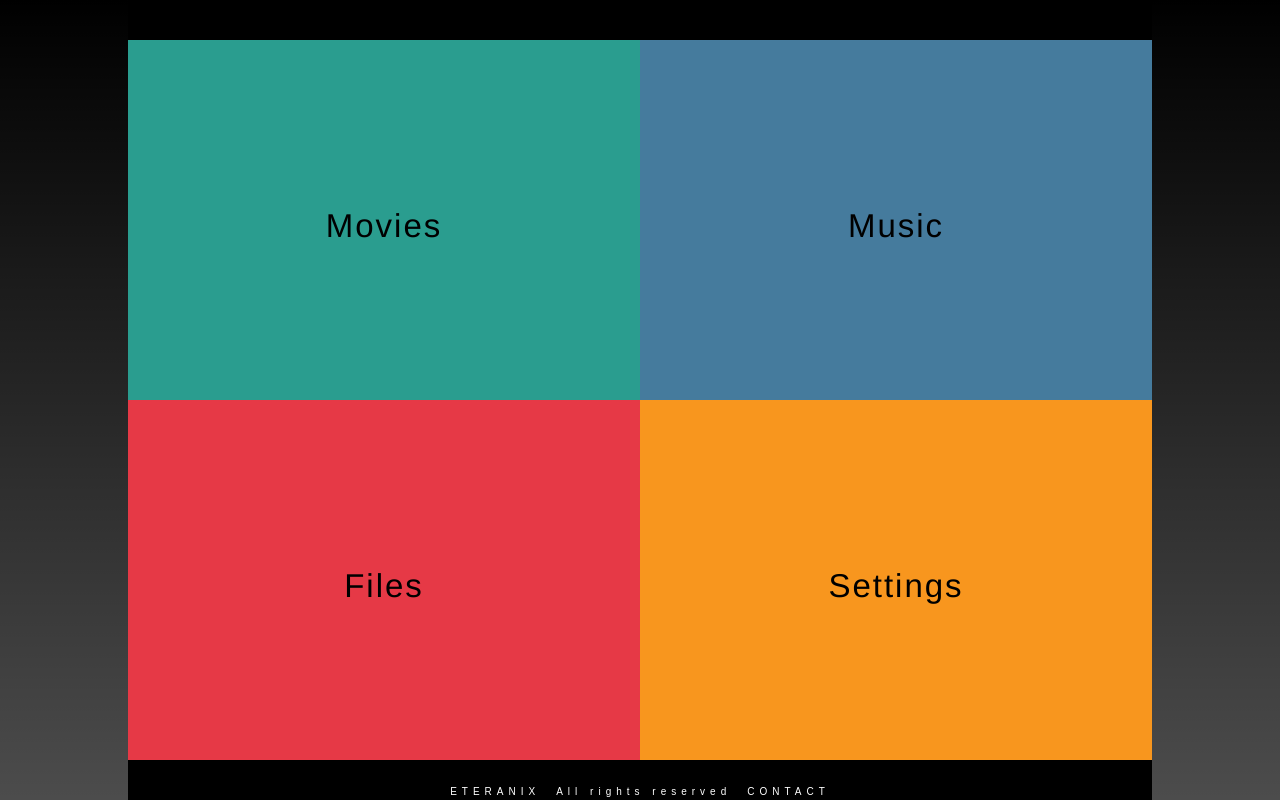
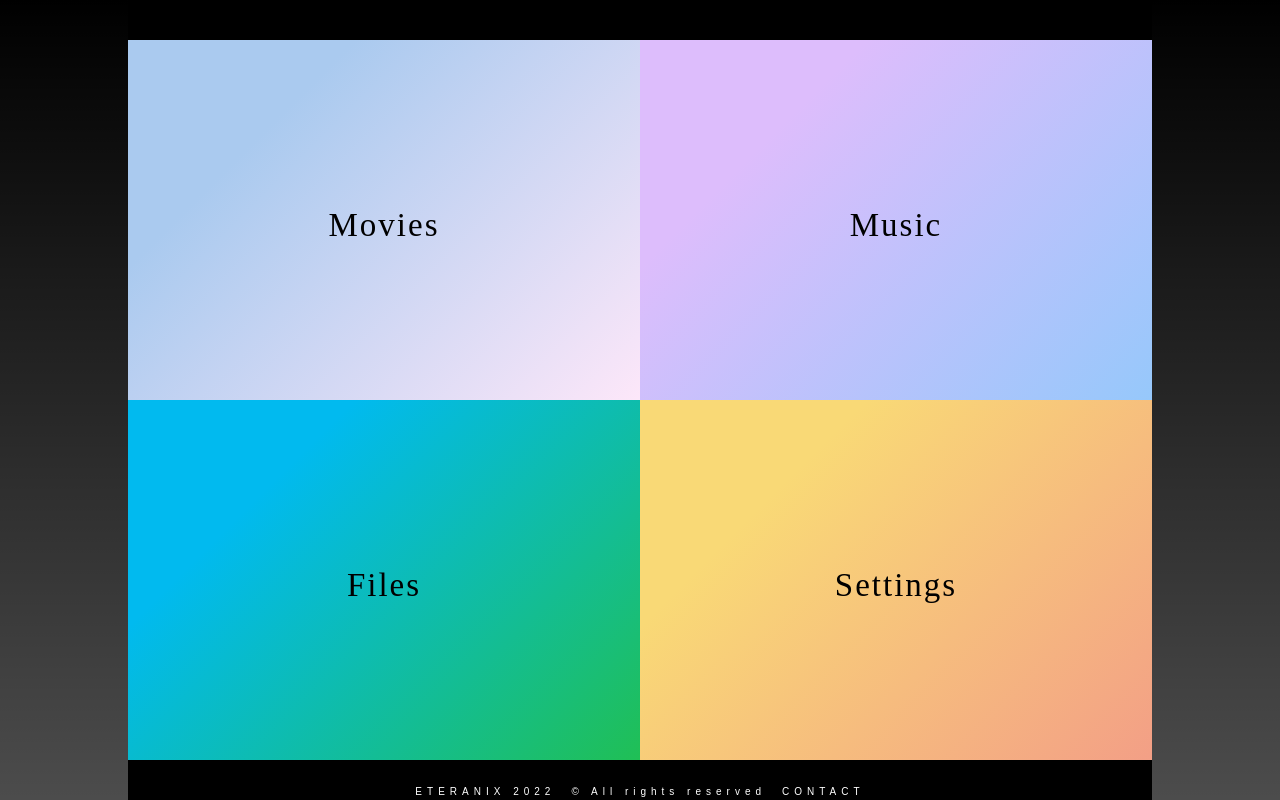
Before and after one commit to ppgyi/eteranix, an Angular app: page /main in a window 1280 px wide. Built offline with nearby package versions, Linux system fonts and the light colour scheme.

Commit message:
main page + auth page design changes

```diff
--- a/src/app/auth/auth.component.css
+++ b/src/app/auth/auth.component.css
@@ -12,8 +12,9 @@
 }
 
 .brand {
-  font-size: 160px;
-  font-family: Brush Script MT, sans-serif;
+  font-size: 140px;
+  /*font-family: Brush Script MT, serif;*/
+  font-family: serif;
   color: #ffb703;
   text-align: center;
   padding-top: 5%;
@@ -39,7 +40,7 @@
   position: relative;
   top: -60px;
   font-size: 15px;
-  font-family: Arial, sans-serif;
+  font-family: sans-serif;
   color: #ffb703;
   letter-spacing: 5px;
   text-align: center;
@@ -69,6 +70,7 @@ input[type="text"] {
   border-radius: 10px;
   padding: 5px;
   text-align: center;
+  font-family: sans-serif;
 }
 
 input[type="text"]:focus {
@@ -85,7 +87,7 @@ input[type="button"] {
   padding: 10px;
   border-radius: 10px;
   background: #ffb703;
-  font-family: Arial, sans-serif;
+  font-family: sans-serif;
   font-weight: bold;
   font-style: oblique;
   cursor: pointer;
--- a/src/app/main-page/main-page.component.css
+++ b/src/app/main-page/main-page.component.css
@@ -1,3 +1,9 @@
+@media screen and (max-width: 582px) {
+  .footer p:nth-child(2) {
+    display: none;
+  }
+}
+
 .containerMine {
   height: 100vh;
   background: linear-gradient(rgba(0,0,0,1),rgba(0,0,0,0.7));
@@ -17,7 +23,8 @@
   top: 5%;
   height: 45.1%;
   width: 50%;
-  background-color: #2a9d8f;
+  background-color: #fde7f9;
+  background-image: linear-gradient(315deg, #fde7f9 0%, #aacaef 74%);
 }
 
 .containerRightUp {
@@ -26,7 +33,8 @@
   left: 50%;
   height: 45.1%;
   width: 50%;
-  background-color: #457b9d;
+  background-color: #96c8fb;
+  background-image: linear-gradient(315deg, #96c8fb 0%, #ddbdfc 74%);
 }
 
 .containerRightDown {
@@ -35,7 +43,8 @@
   left: 50%;
   height: 45%;
   width: 50%;
-  background-color: #f8961e;
+  background-color: #f39f86;
+  background-image: linear-gradient(315deg, #f39f86 0%, #f9d976 74%);
 }
 
 .containerLeftDown {
@@ -43,7 +52,8 @@
   top: 50%;
   height: 45%;
   width: 50%;
-  background-color: #e63946;
+  background-color: #20bf55;
+  background-image: linear-gradient(315deg, #20bf55 0%, #01baef 74%);
 }
 
 .animate__fadeInTopLeft{animation-delay: 1s}
@@ -62,7 +72,7 @@
 
 .footer p {
   display: inline-block;
-  font-family: Arial, sans-serif;
+  font-family: sans-serif;
   font-size: 10px;
   margin: 0 8px;
 }
@@ -77,6 +87,7 @@
   top: 45%;
   text-align: center;
   font-size: 33px;
+  font-family: serif;
   color: black;
   letter-spacing: 2px;
   cursor: pointer;
@@ -85,3 +96,7 @@
 .paragraphMain:hover {
   transform: scale(1.5);
 }
+
+.paragraphMain:active {
+  font-weight: bold;
+}
--- a/src/app/main-page/main-page.component.html
+++ b/src/app/main-page/main-page.component.html
@@ -13,8 +13,8 @@
       <p class="paragraphMain">Settings</p>
     </div>
     <div class="animate__animated animate__fadeIn footer">
-      <p>ETERANIX</p>
-      <p>All rights reserved</p>
+      <p>ETERANIX 2022</p>
+      <p>&copy; All rights reserved</p>
       <p>CONTACT</p>
     </div>
   </div>
```
